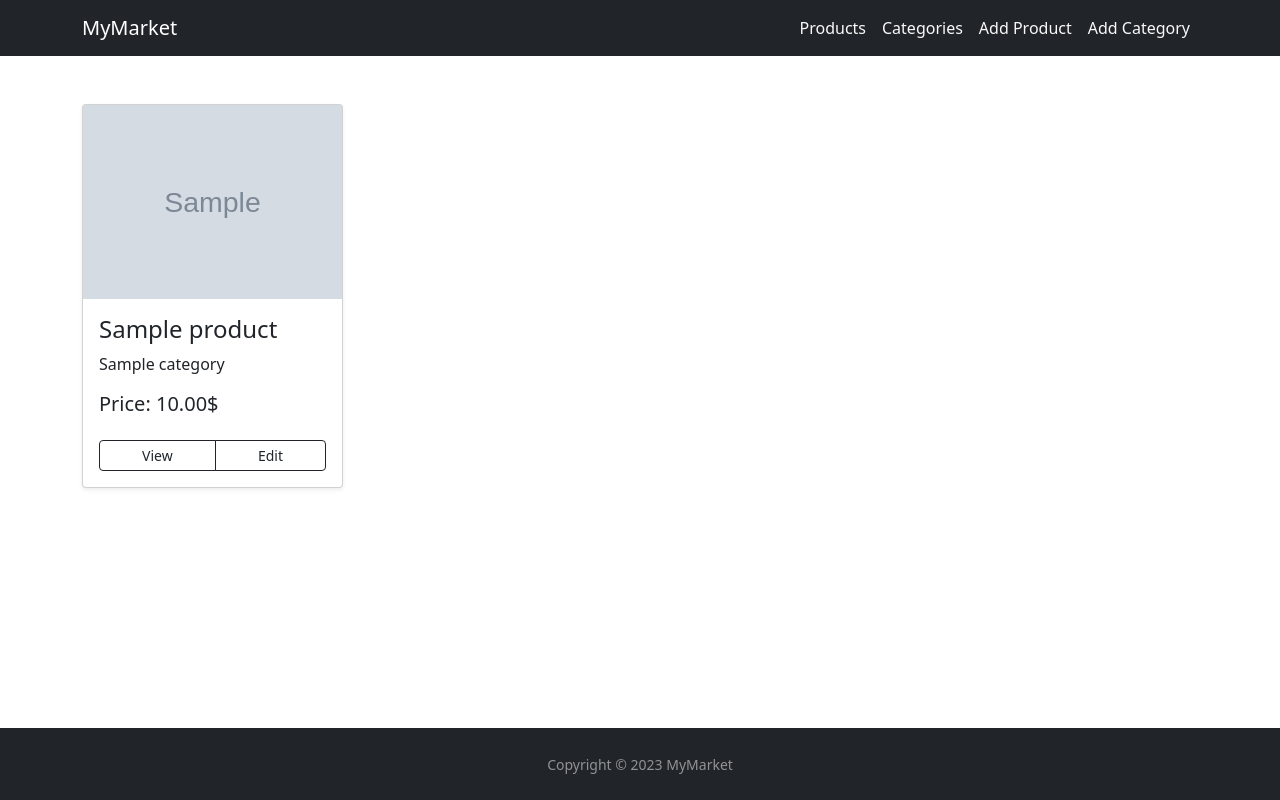
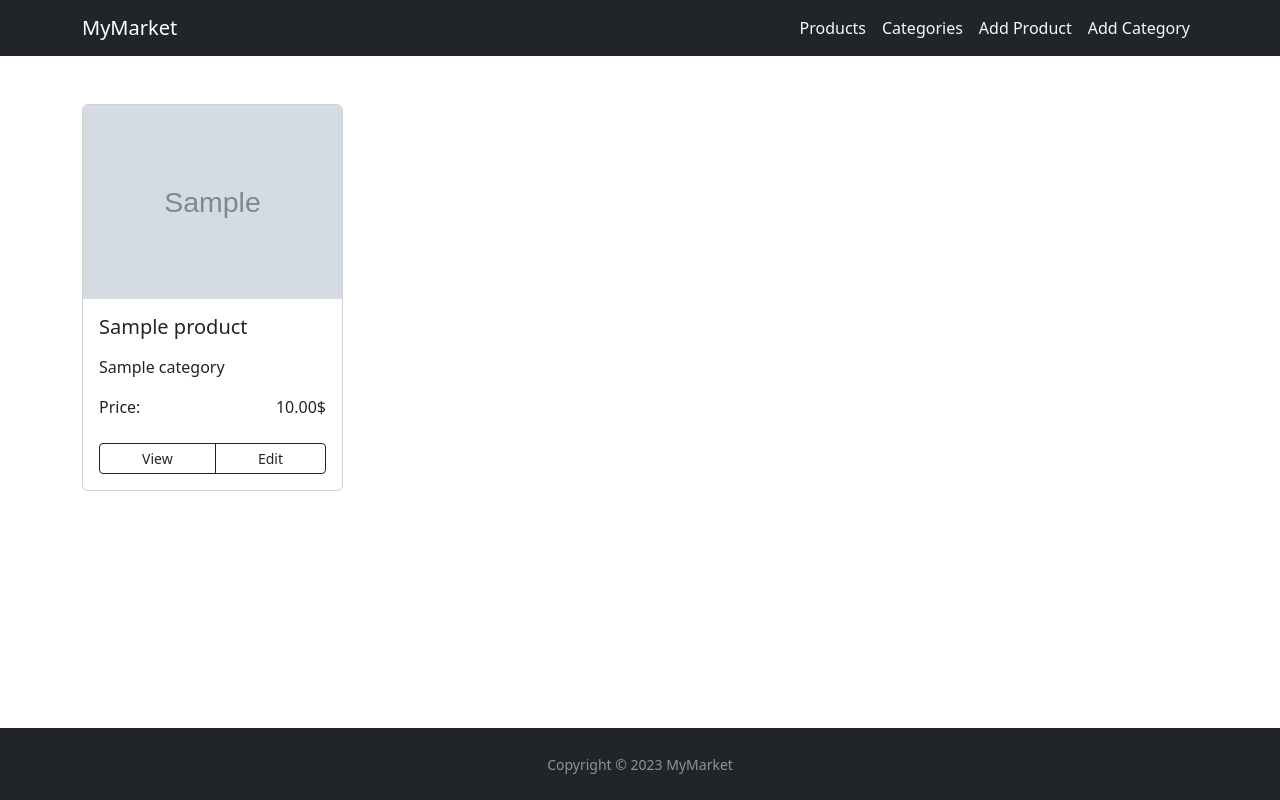
Before and after one commit to UralbekXD/labwork_11_uralbek_yergenov, a Django app: page / in a window 1280 px wide. Run offline with Django 4.2, Linux system fonts and the light colour scheme; tables that the repository leaves empty hold one stand-in row (values such as "Sample post"); grey boxes marked "Sample" are stand-in pictures.

Commit message:
Fix button group placement

```diff
--- a/src/products/static/products/css/style.css
+++ /dev/null
@@ -1,3 +0,0 @@
-body {
-
-}
--- a/src/products/templates/products/index.html
+++ b/src/products/templates/products/index.html
@@ -13,28 +13,21 @@
     <div class="container py-5">
         <div class="row g-4">
             {% for product in products %}
-                <div class="col-12 col-sm-6 col-md-6 col-lg-4 col-xl-3">
-                    <div class="card shadow-sm rounded-1">
+                <div class="col-12 col-sm-6 col-md-6 col-lg-4 col-xl-3 d-flex align-items-stretch">
+                    <div class="card">
                         {% if product.image %}
-                            <img src="{{ product.image }}" alt="img">
+                            <img src="{{ product.image }}" alt="img" class="card-img-top">
                         {% else %}
-                            <img src="{% static 'products/media/placeholder.png' %}" class="img-fluid" alt="img">
+                            <img src="{% static 'products/media/placeholder_square.png' %}" alt="img" class="card-img-top">
                         {% endif %}
-
-                        <div class="card-body">
-                            <h4 class="card-title">
-                                {{ product.name }}
-                            </h4>
-
-                            <div class="card-text pb-3">
-                                {{ product.category.name }}
+                        <div class="card-body d-flex flex-column">
+                            <h5 class="card-title">{{ product.name }}</h5>
+                            <p class="card-text mt-2">{{ product.category.name }}</p>
+                            <div class="price mb-2 d-flex justify-content-between">
+                                <p class="card-text">Price: </p>
+                                <p class="card-text">{{ product.price }}$</p>
                             </div>
-
-                            <h5 class="card-text mb-4">
-                                Price: {{ product.price }}$
-                            </h5>
-
-                            <div class="btn-group w-100">
+                            <div class="btn-group mt-auto">
                                 <a class="btn btn-sm btn-outline-dark" href="{% url 'product_view' product.pk %}">View</a>
                                 <a class="btn btn-sm btn-outline-dark" href="#">Edit</a>
                             </div>
```
